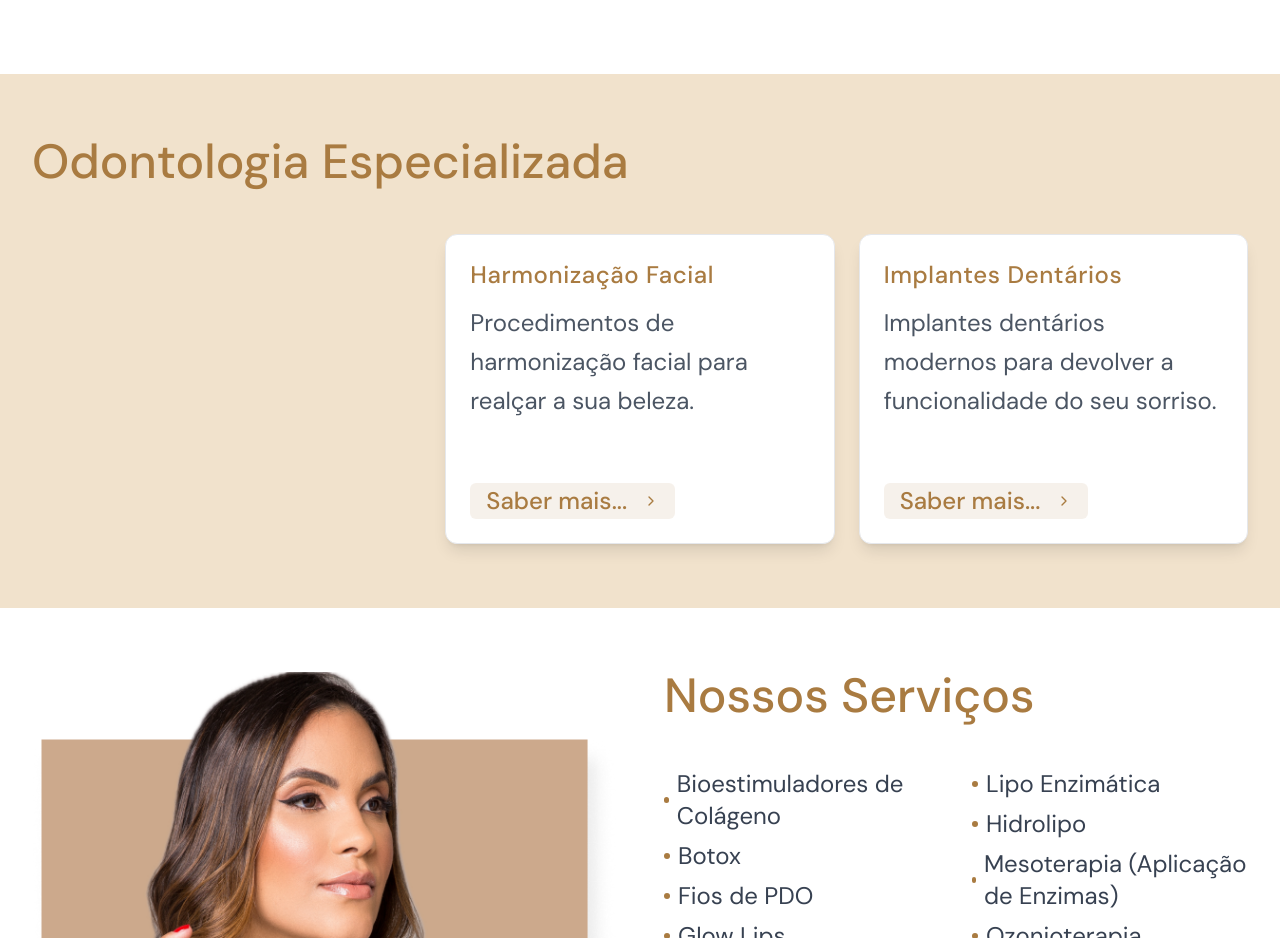
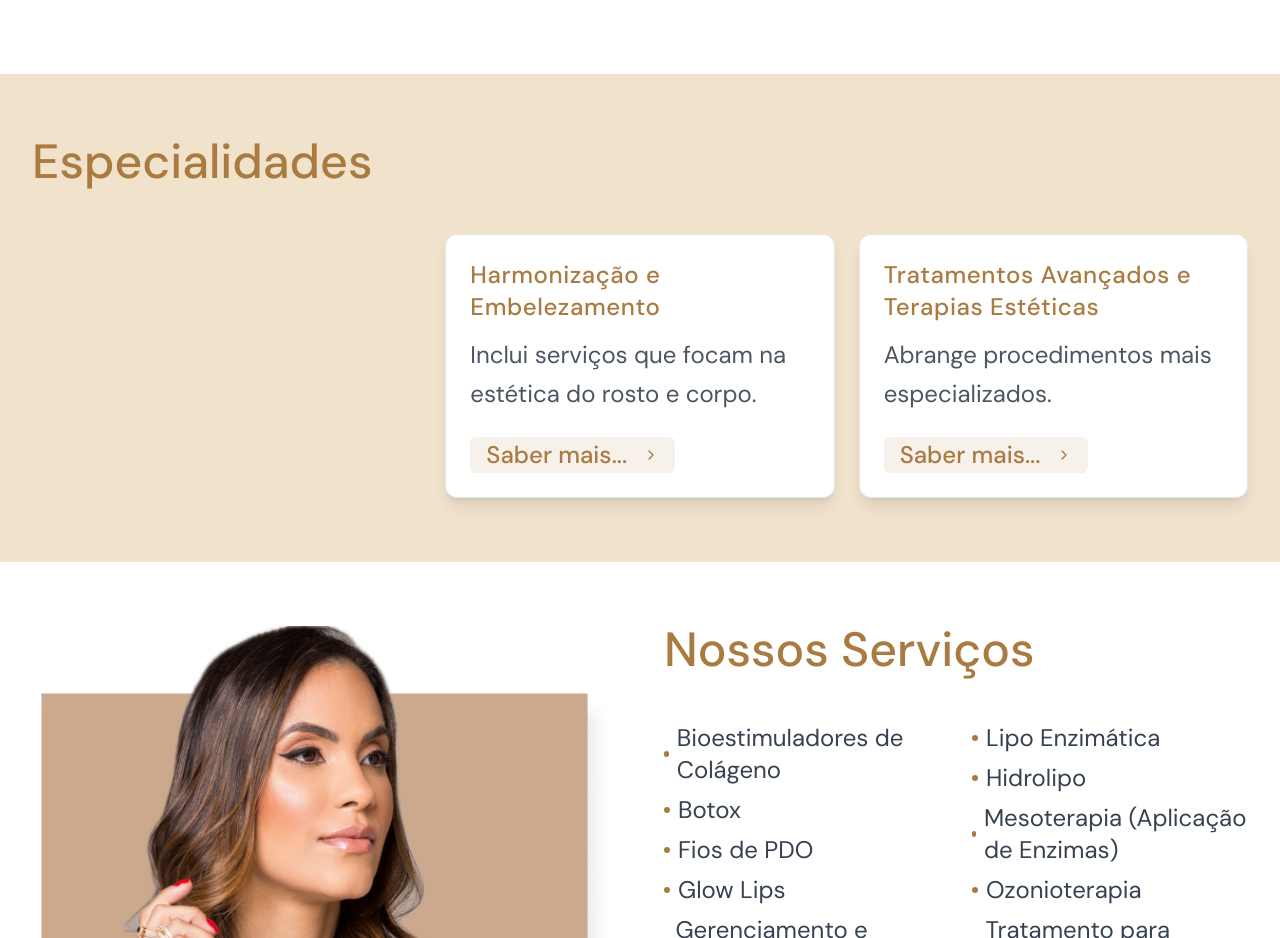
Before and after one commit to cassianodaniel/clinic-sb, a Next.js app: page / in a window 1280 px wide. Shown: the part 1540-2478 px from the top of the page. Built offline with nearby package versions, Linux system fonts and the light colour scheme.

Commit message:
feat: should trigger deploy

```diff
--- a/components/services-section.tsx
+++ b/components/services-section.tsx
@@ -11,18 +11,18 @@ export default function ServicesSection() {
 
   const services = [
     {
-      title: "Restauração Dentária",
-      description: "A Dra. Sandryenne oferece serviços de restauração dentária para recuperar seu sorriso.",
+      title: "Estética Facial e Corporal",
+      description: "Serviços voltados para cuidados com a pele.",
       icon: <Tooth className="h-6 w-6" />
     },
     {
-      title: "Harmonização Facial",
-      description: "Procedimentos de harmonização facial para realçar a sua beleza.",
+      title: "Harmonização e Embelezamento",
+      description: "Inclui serviços que focam na estética do rosto e corpo.",
       icon: <Tooth className="h-6 w-6" />
     },
     {
-      title: "Implantes Dentários",
-      description: "Implantes dentários modernos para devolver a funcionalidade do seu sorriso.",
+      title: "Tratamentos Avançados e Terapias Estéticas",
+      description: "Abrange procedimentos mais especializados.",
       icon: <Tooth className="h-6 w-6" />
     }
   ]
@@ -40,7 +40,7 @@ export default function ServicesSection() {
       <div className="mx-auto max-w-7xl">
 
         <h2 className="mb-12 text-4xl font-medium leading-tight text-[#a97b41] md:text-4xl lg:text-5xl animate-fade-in">
-          Odontologia Especializada
+          Especialidades
         </h2>
 
         {/* Desktop View */}
```
